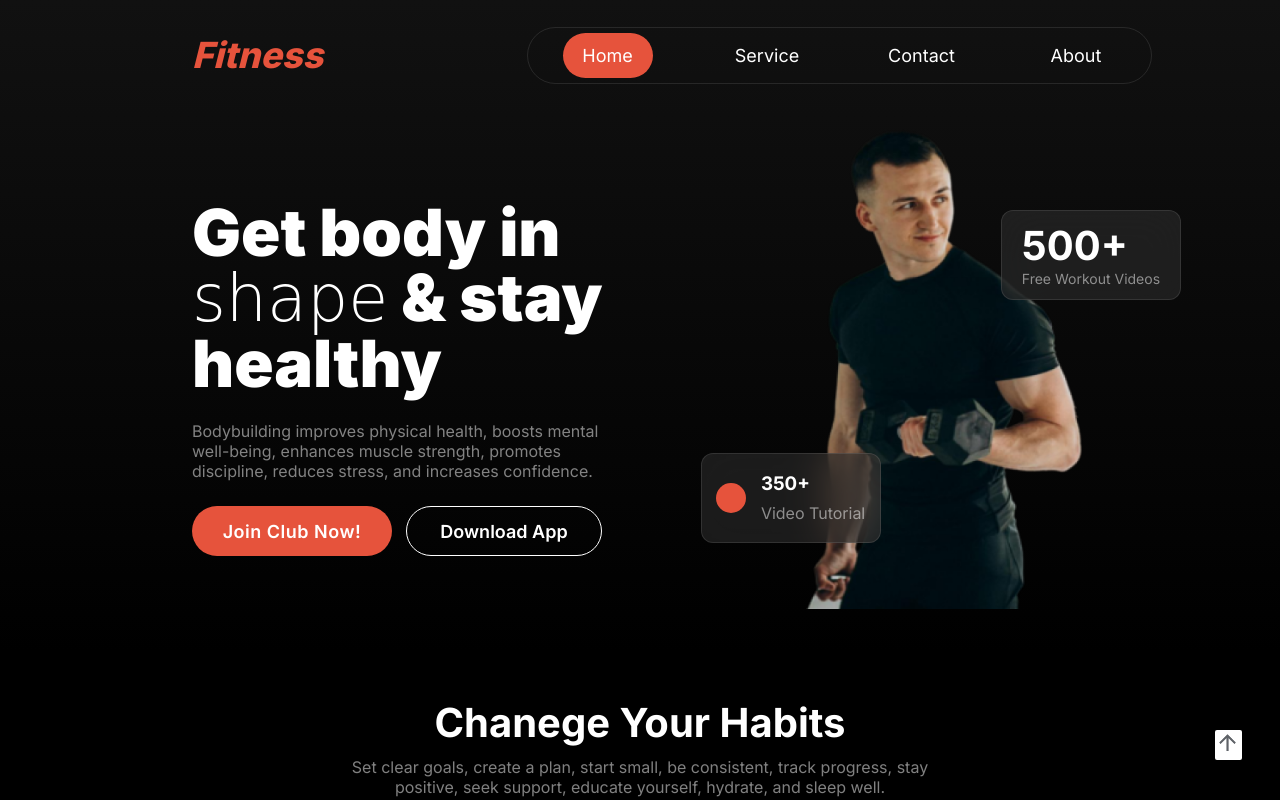
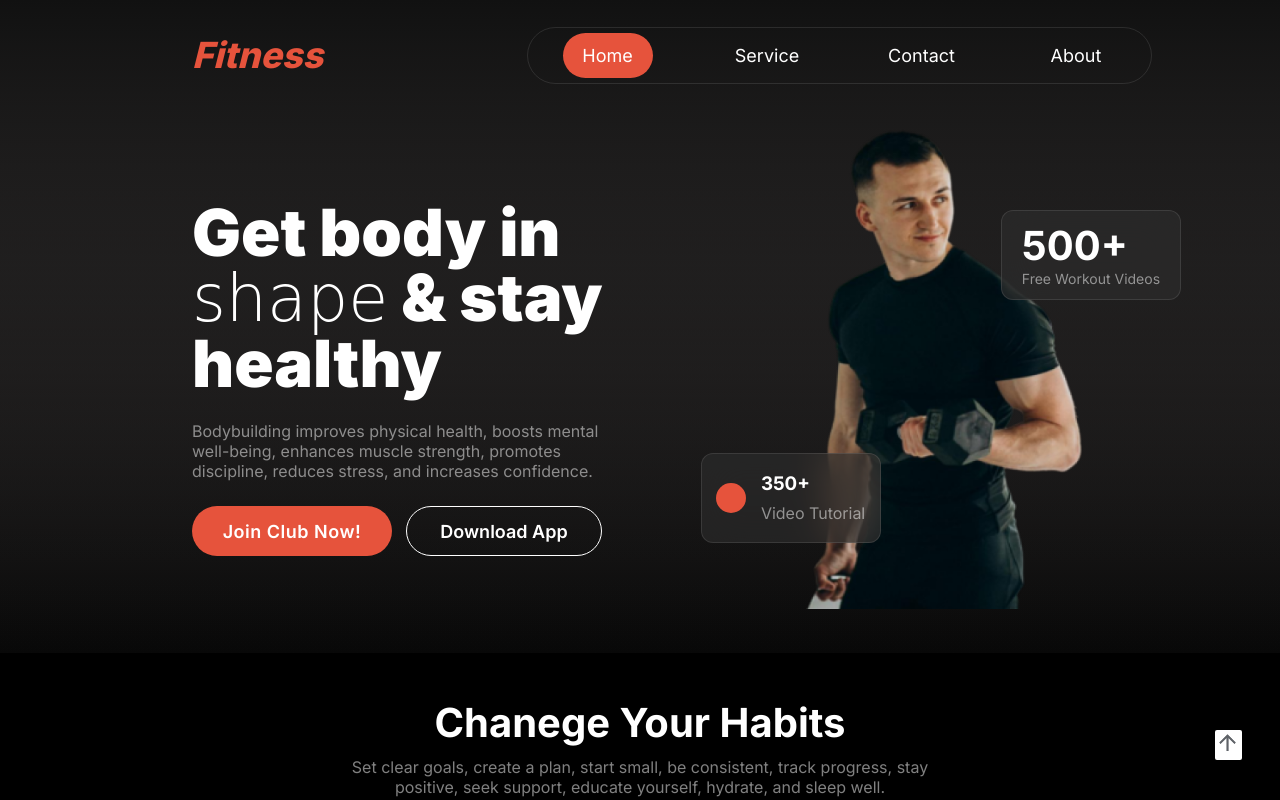
Before and after one commit to Mir-Hossen/B10-Assienment-02, a plain HTML site: page index.html in a window 1280 px wide. Shown: the top 800 px of the page. Drawn offline with nearby package versions, Linux system fonts and the light colour scheme; a web font is replaced by a local one.

Commit message:
some style update

```diff
--- a/style.css
+++ b/style.css
@@ -40,7 +40,7 @@ body{
 .header-container{
     width: 100%;
     height: 100%;
-    background: #000000;
+    background:linear-gradient(180deg, rgba(90, 84, 84, 0.925), rgb(8, 8, 8));
 }
 .header-bg-color-layer{
     width: inherit;
```
